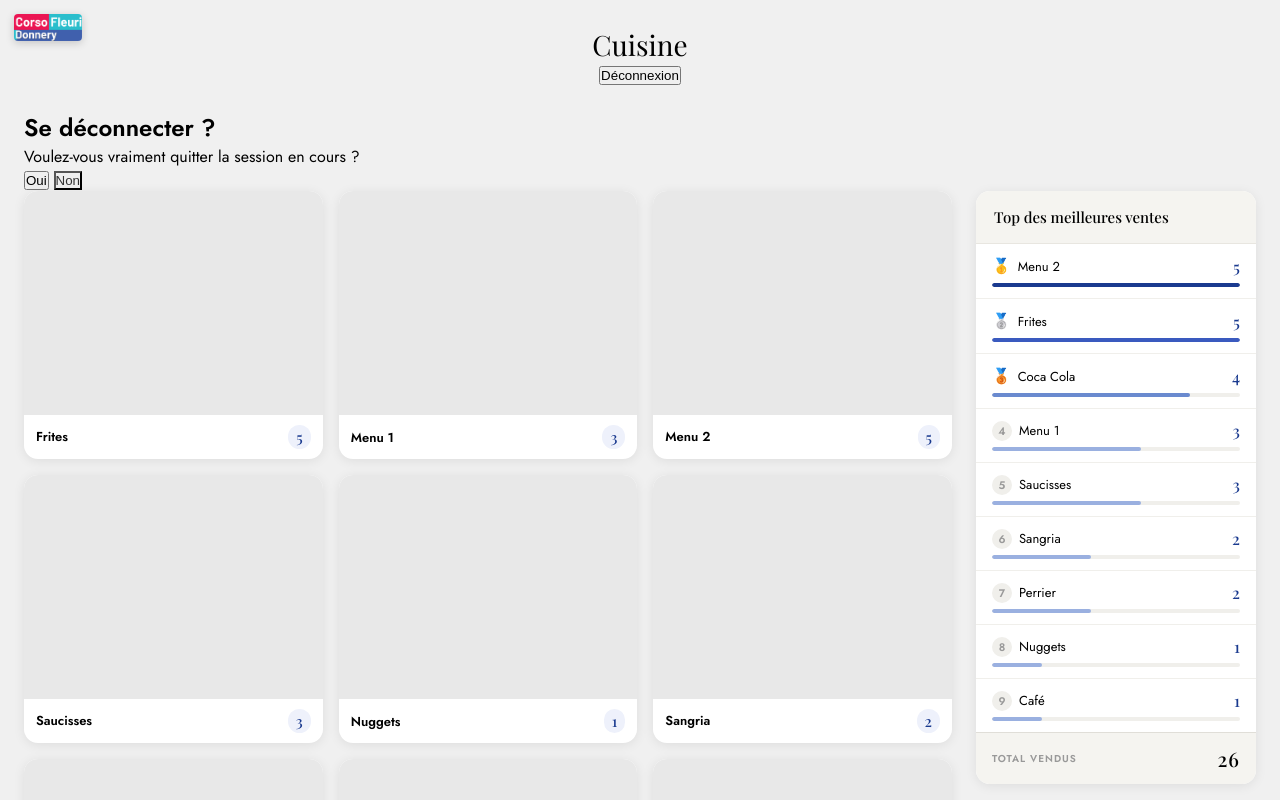
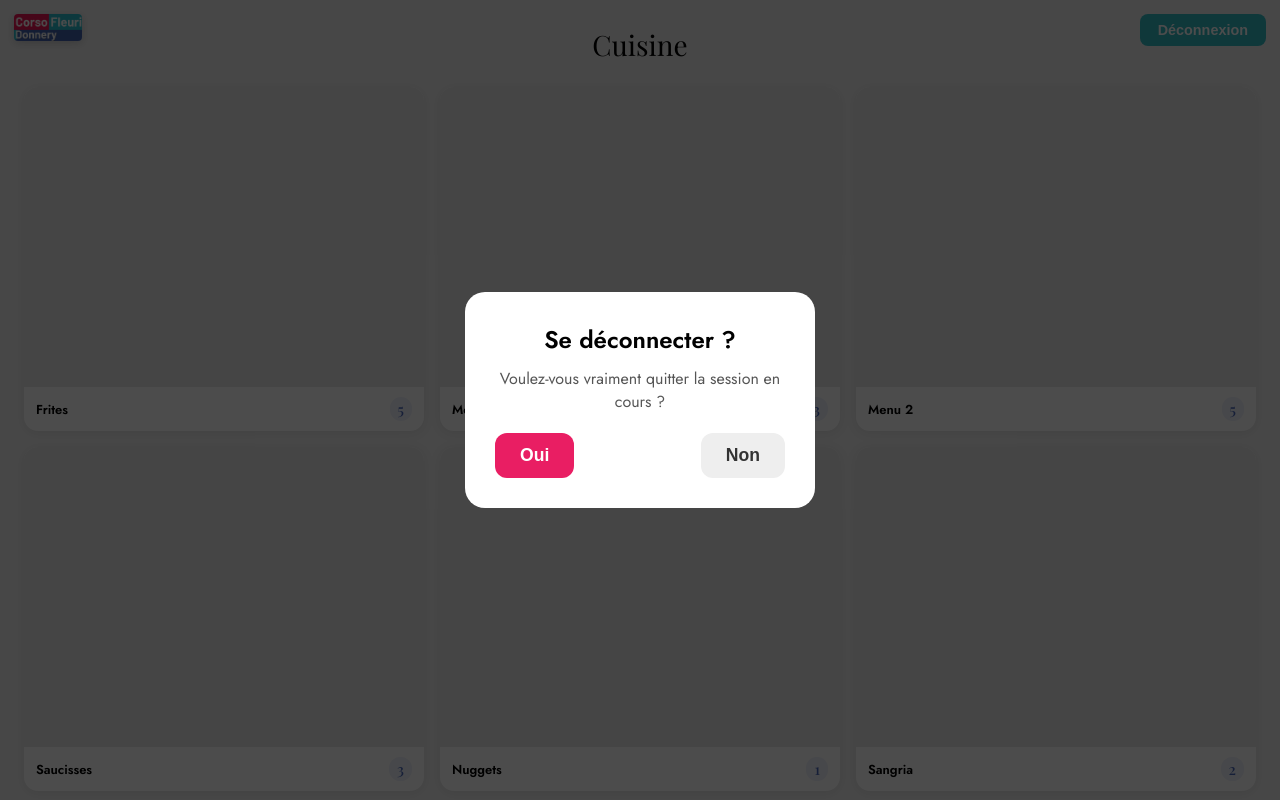
Before and after one commit to NathanCBT/Corso-Fleuri, a plain HTML site: page pages/kitchen/kitchen.html in a window 1280 px wide. Both pictures are taken after a click on the button "Déconnexion". Shown: the top 800 px of the page. Drawn offline with nearby package versions, Linux system fonts and the light colour scheme.

Commit message:
derniere modif visuel form et kitchen

```diff
--- a/pages/form/form.css
+++ b/pages/form/form.css
@@ -67,7 +67,7 @@ body {
   border: 1.5px solid #000000d0;
   border-radius: 8px;
   padding: 0 14px;
-   font-family: 'Playfair Display', serif;
+  font-family: 'Playfair Display', serif;
   font-size: 26px;
   font-weight: 300;
   letter-spacing: 1px;
--- a/pages/kitchen/kitchen.css
+++ b/pages/kitchen/kitchen.css
@@ -14,11 +14,88 @@
   --radius: 14px;
 }
 
+:root {
+  --cyan: #33bbc5;
+  --pink: #e91e63;
+  --blue: #4a69bd;
+  --bg-light: #f8f9fa;
+}
+
+.btn {
+  padding: 12px 25px;
+  border-radius: 12px;
+  border: none;
+  color: white;
+  font-weight: 700;
+  cursor: pointer;
+  font-size: 1.1rem;
+  transition: transform 0.1s;
+}
+
+.btn:active {
+  transform: scale(0.95);
+}
+
+.btn-cyan {
+  background-color: var(--cyan);
+}
+
+.btn-pink {
+  background-color: var(--pink);
+}
+
 .btn-gray {
   background: #eee;
   color: #333;
 }
 
+.modal-overlay {
+  display: none;
+  position: fixed;
+  top: 0;
+  left: 0;
+  width: 100%;
+  height: 100%;
+  background: rgba(0, 0, 0, 0.7);
+  z-index: 200;
+  justify-content: center;
+  align-items: center;
+}
+
+.modal-content {
+  background: white;
+  padding: 30px;
+  border-radius: 20px;
+  text-align: center;
+  width: 350px;
+  animation: fadeIn 0.25s ease-out;
+}
+
+.modal-content h2 {
+  margin-bottom: 10px;
+}
+
+.modal-content p {
+  margin-bottom: 20px;
+  color: #555;
+}
+
+.modal-buttons {
+  display: flex;
+  justify-content: space-between;
+  gap: 15px;
+}
+
+@keyframes fadeIn {
+  from {
+    transform: scale(0.9);
+    opacity: 0;
+  }
+  to {
+    transform: scale(1);
+    opacity: 1;
+  }
+}
 body {
   font-family: 'Jost', sans-serif;
   background: var(--bg);
@@ -231,7 +308,15 @@ body {
   color: var(--text);
 }
 
-@media (max-width: 900px) {
+.btn-deconnexion-fixed {
+  position: fixed;
+  top: 14px;
+  right: 14px;
+  z-index: 10;
+  font-size: 0.9rem;
+  padding: 8px 18px;
+  border-radius: 8px;
+}
   .layout { grid-template-columns: 1fr; }
   .ventes-col { position: static; }
 }
--- a/pages/kitchen/kitchen.html
+++ b/pages/kitchen/kitchen.html
@@ -13,9 +13,10 @@
     <img src="../../assets/logo.png" alt="logo">
   </div>
 
+  <button id="btn-deconnexion" class="btn btn-cyan btn-deconnexion-fixed">Déconnexion</button>
+
   <header class="header">
     <h1>Cuisine</h1>
-	<button id="btn-deconnexion" class="btn btn-cyan">Déconnexion</button>
   </header>
 
   <div id="modal-logout" class="modal-overlay">
```
